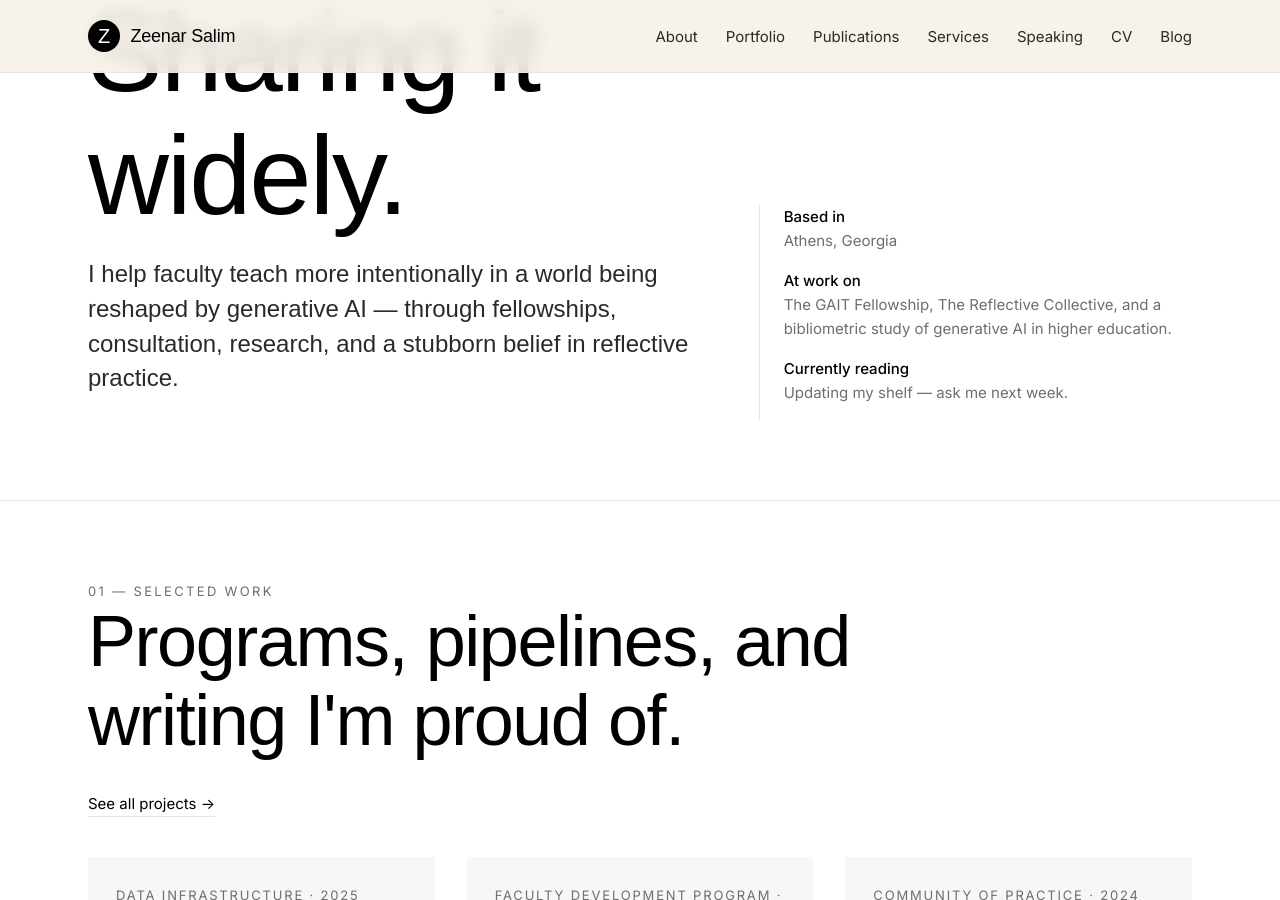
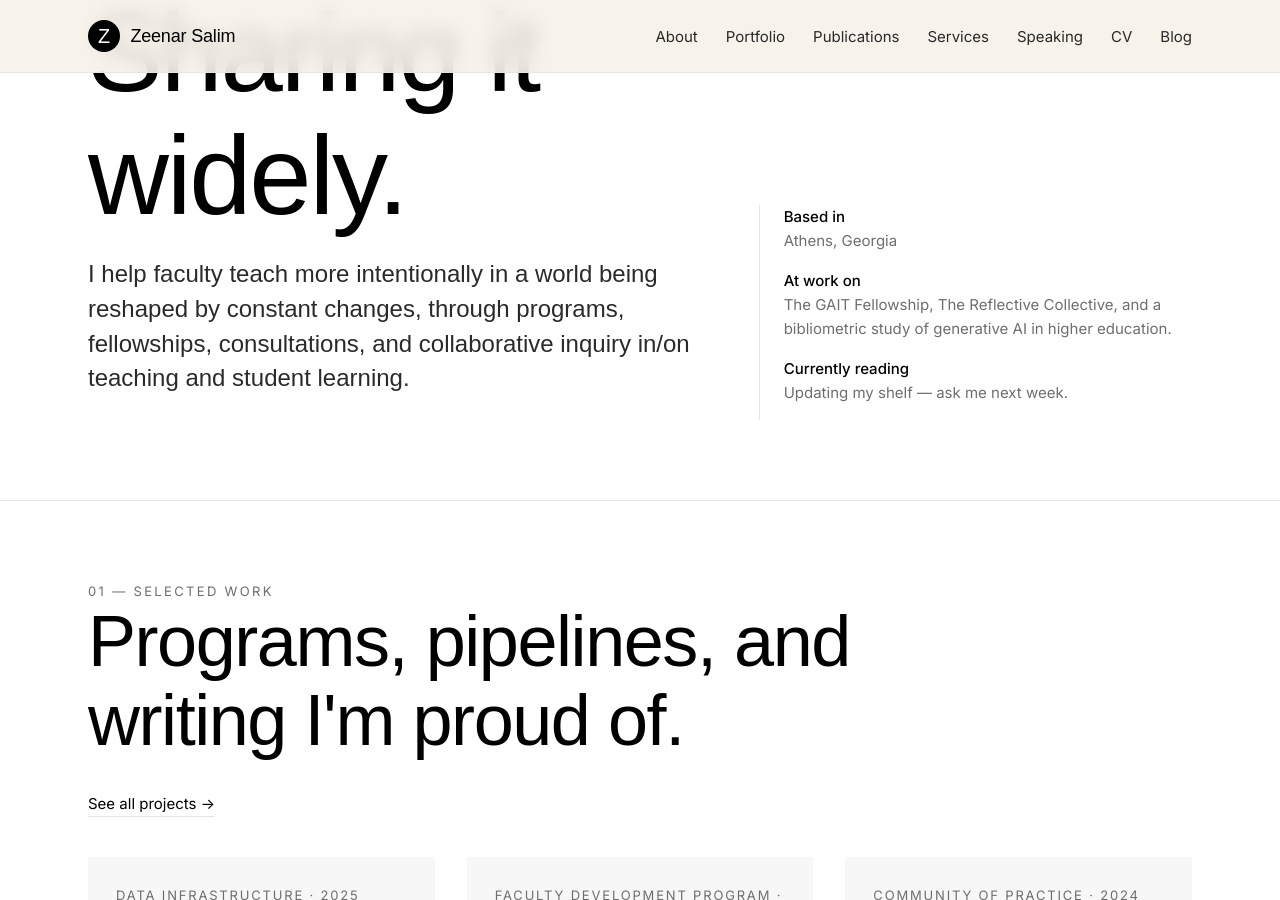
Before and after one commit to Zeenar91/zeenar91.github.io, a Jekyll site: the page built from index.html, in a window 1280 px wide and 900 px high, scrolled down 728 px. Built offline with Jekyll 4.4.1, drawn with Linux system fonts in a browser that asks for light colours.

Commit message:
Update index.html

```diff
--- a/index.html
+++ b/index.html
@@ -13,8 +13,7 @@ layout: default
       </h1>
       <p class="hero-lede">
         I help faculty teach more intentionally in a world being reshaped by
-        generative AI — through fellowships, consultation, research, and a
-        stubborn belief in reflective practice.
+        constant changes, through programs, fellowships, consultations, and collaborative inquiry in/on teaching and student learning.
       </p>
     </div>
     <aside class="hero-meta">
```
